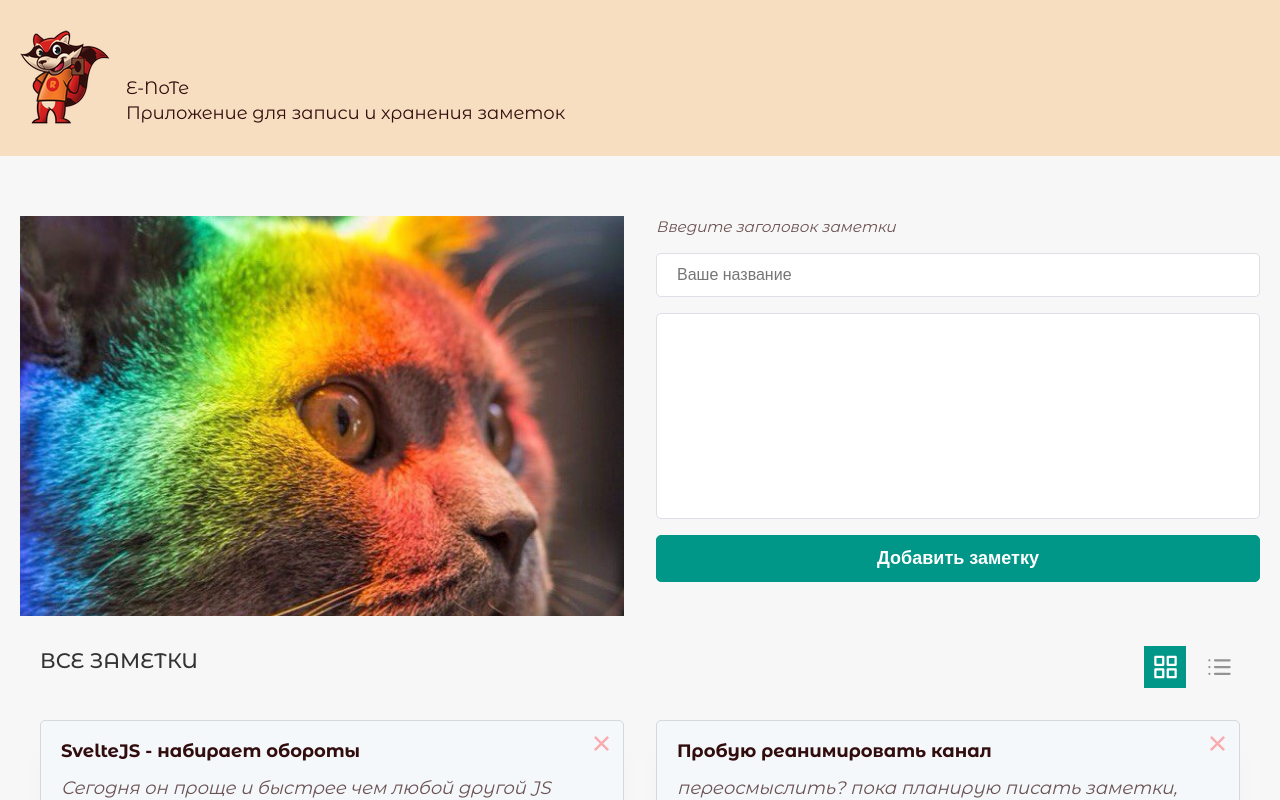
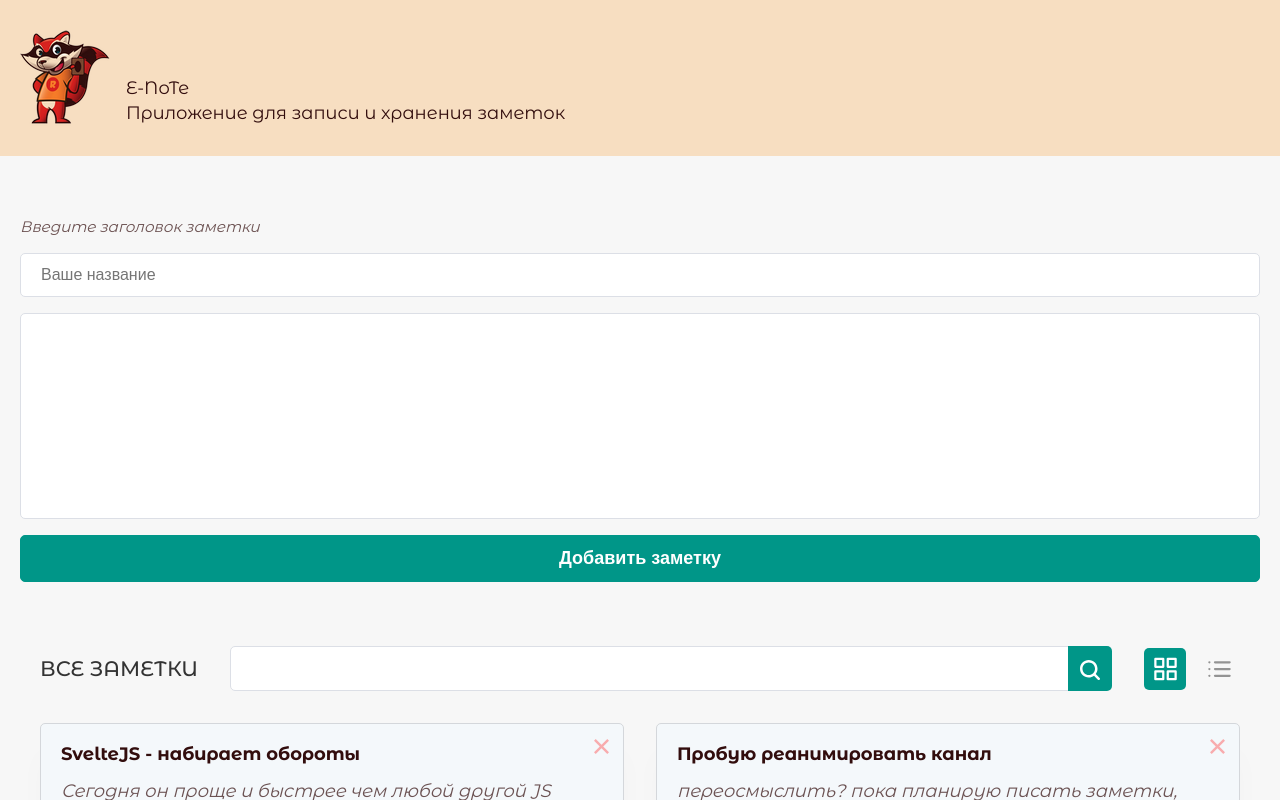
Before and after one commit to yurkaronin/E-NoTe, a Vue app: page / in a window 1280 px wide. Shown: the top 800 px of the page. Built offline with nearby package versions, Linux system fonts and the light colour scheme.

Commit message:
Отредактировал стили для формы поиска и подготовил к настройке логики

```diff
--- a/src/App.vue
+++ b/src/App.vue
@@ -6,17 +6,11 @@
     </div>
     <div class="main__content">
      <div class="hero">
-      <div class="hero__left">
-        <img src="./assets/img/bg/1.jpg" alt="фоновая картинка">
-      </div>
-      <div class="hero__right">
         <!-- сообщение об ошибке  -->
       <message v-if="message" :message="message"></message>
 
       <!-- добавление новой заметки  -->
       <newNote :note="note" @addNote="addNote"></newNote>
-      </div>
-
      </div>
 
 
--- a/src/assets/scss/main.scss
+++ b/src/assets/scss/main.scss
@@ -186,3 +186,29 @@ section,
     width: calc(50% - 16px);
   }
 }
+
+.search {
+  flex-grow: 2;
+  &__wrapper {
+    position: relative;
+    display: flex;
+    gap: 0;
+
+  }
+  input {
+    border-radius: 5px 0 0 5px;
+    color: #909399;
+    margin: 0;
+    height: 45px;
+  }
+  button {
+    width: 45px;
+    height: 45px;
+    background-color: #009688;
+    padding: 12px;
+    border: none;
+    border-radius: 0 5px 5px 0;
+    margin-left: -5px;
+    cursor: pointer;
+  }
+}
--- a/src/components/NewNote.vue
+++ b/src/components/NewNote.vue
@@ -37,7 +37,8 @@ export default {
   flex-direction: column;
   gap: 16px;
   margin-bottom: 64px;
-  max-width: 650px;
+  max-width: 100%;
+  width: 100%;
 
   label {
     opacity: 0.7;
--- a/src/components/NotesList.vue
+++ b/src/components/NotesList.vue
@@ -3,6 +3,28 @@
     <div class="wrapper">
       <header class="notes__header">
         <h2 class="title">Все заметки</h2>
+
+        <!-- Search -->
+        <div class="search">
+          <form action="">
+            <div class="search__wrapper">
+              <input type="text" :placeholder="placeholder" v-model="search" />
+              <button type="submit">
+                <svg
+                  xmlns="http://www.w3.org/2000/svg"
+                  fill="none"
+                  viewBox="0 0 16 16"
+                >
+                  <path
+                    fill="#ffffff"
+                    d="m15.7 14.3-3.1-3.1C13.5 10 14 8.6 14 7c0-3.9-3.1-7-7-7S0 3.1 0 7s3.1 7 7 7c1.6 0 3-.5 4.2-1.4l3.1 3.1c.2.2.4.3.7.3.6 0 1-.4 1-1 0-.2-.1-.5-.3-.7ZM2 7c0-2.8 2.2-5 5-5s5 2.2 5 5-2.2 5-5 5-5-2.2-5-5Z"
+                  />
+                </svg>
+              </button>
+            </div>
+          </form>
+        </div>
+
         <ul class="notes__btn-list">
           <li>
             <button
@@ -46,7 +68,13 @@
       </header>
 
       <ul class="notes__list">
-        <li class="notes__item"  :grid="grid" :class="{ full: !grid }" v-for="(note, index) in notes" :key="index">
+        <li
+          class="notes__item"
+          :grid="grid"
+          :class="{ full: !grid }"
+          v-for="(note, index) in notes"
+          :key="index"
+        >
           <h3>{{ note.title }}</h3>
           <p>{{ note.description }}</p>
           <time> {{ note.date }} </time>
@@ -79,13 +107,13 @@ export default {
   data() {
     return {
       grid: true,
-    }
+    };
   },
   props: {
     notes: {
       type: Array,
       require: true,
-    }
+    },
   },
   methods: {
     removeNote(index) {
@@ -111,7 +139,7 @@ export default {
     position: relative;
     border-radius: 5px;
     transition: all 0.25s cubic-bezier(0.02, 0.01, 0.47, 1);
-    box-shadow: 0 30px 30px rgba(0,0,0,0.02);
+    box-shadow: 0 30px 30px rgba(0, 0, 0, 0.02);
 
     h3 {
       margin-bottom: 12px;
@@ -135,14 +163,14 @@ export default {
     }
 
     &:hover {
-      box-shadow: 0 30px 30px rgba(0,0,0,0.04);
+      box-shadow: 0 30px 30px rgba(0, 0, 0, 0.04);
       transform: translate(0, -6px);
       transition-delay: 0s !important;
     }
   }
   &__header {
     display: flex;
-    align-items: flex-start;
+    align-items: center;
     justify-content: space-between;
     flex-wrap: wrap;
     gap: 32px;
@@ -164,6 +192,7 @@ export default {
     border: none;
     background-color: transparent;
     cursor: pointer;
+    border-radius: 5px;
 
     display: flex;
     align-items: center;
@@ -189,6 +218,7 @@ export default {
       align-items: center;
       justify-content: center;
       cursor: pointer;
+      border-radius: 5px;
 
       svg {
         width: 90%;
```
